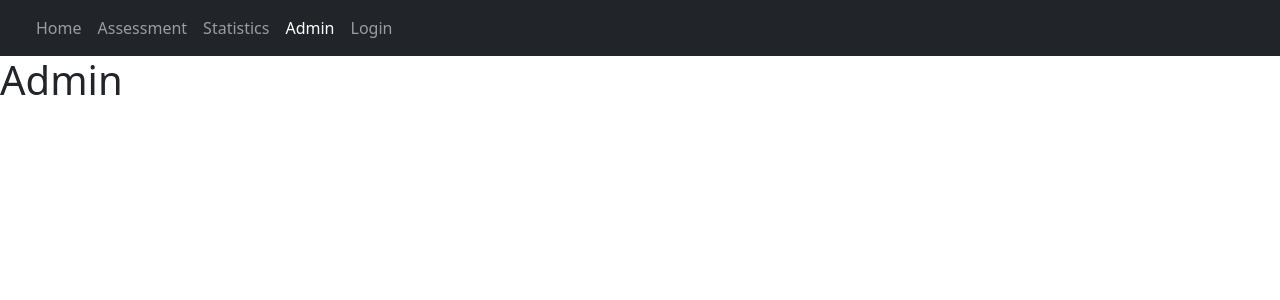
After one commit to Extrosoph/Agile-Website-Developlment, a Flask app: page /admin in a window 1280 px wide. The commit adds this page. Shown: the top 300 px of the page. Run offline with Flask 2, Linux system fonts and the light colour scheme; some libraries are stand-ins or nearby versions.

Commit message:
added an admin.html page, added admin blueprint and put database config into the models.py file.

```diff
--- a/webapp/app/__init__.py
+++ b/webapp/app/__init__.py
@@ -4,9 +4,8 @@ from secrets import token_urlsafe
 
 app = Flask(__name__)
 
+#Set a safe secret key
 app.secret_key = token_urlsafe(18)
-app.config['SQLALCHEMY_DATABASE_URI'] = 'sqlite:///baseModel.sqlite3'
-app.config['SQLALCHEMY_TRACK_MODIFICATIONS'] = False
 
 #Set session variable to last only for 5 mintues instead of 30 days.
 app.permanent_session_lifetime = timedelta(minutes=5)
@@ -15,6 +14,7 @@ app.permanent_session_lifetime = timedelta(minutes=5)
 from app import models
 from app.views import home_bp, user_bp, statistics_bp, assessment_bp
 from app.auth import login_bp, signup_bp, logout_bp
+from app.admin import admin_bp
 
 # Register the blueprints
 app.register_blueprint(home_bp)
@@ -24,3 +24,4 @@ app.register_blueprint(assessment_bp)
 app.register_blueprint(login_bp)
 app.register_blueprint(signup_bp)
 app.register_blueprint(logout_bp)
+app.register_blueprint(admin_bp)
--- a/webapp/app/admin.py
+++ b/webapp/app/admin.py
@@ -1,7 +1,8 @@
 from app import app
-from flask import  redirect, url_for, render_template, request, session, flash
+from flask import  redirect, url_for, render_template, request, session, flash, Blueprint
 
+admin_bp = Blueprint('admin_bp', __name__)
 
-@app.route("/admin")
+@admin_bp.route("/admin")
 def admin():
     return render_template("admin.html", page='admin')
--- a/webapp/app/auth.py
+++ b/webapp/app/auth.py
@@ -1,8 +1,7 @@
 from app import app
-from flask import  redirect, url_for, render_template, request, session, flash
+from flask import  redirect, url_for, render_template, request, session, flash, Blueprint
 from app.models import User, db
 from bcrypt import checkpw
-from flask import Blueprint
 
 login_bp = Blueprint('login_bp', __name__)
 signup_bp = Blueprint('signup_bp', __name__)
--- a/webapp/app/models.py
+++ b/webapp/app/models.py
@@ -6,6 +6,10 @@ from bcrypt import gensalt, hashpw
 # from flask_script import Manager
 # from flask_migrate import Migrate, MigrateCommand
 from datetime import datetime
+
+# App configuration for the database
+app.config['SQLALCHEMY_DATABASE_URI'] = 'sqlite:///baseModel.sqlite3'
+app.config['SQLALCHEMY_TRACK_MODIFICATIONS'] = False
 
 db = SQLAlchemy(app)
 
--- /dev/null
+++ b/webapp/app/templates/admin.html
@@ -0,0 +1,5 @@
+{%extends "base.html" %}
+{% block title %}Home Page{% endblock %}
+{% block content %}
+<h1>Admin</h1>
+{% endblock %}
--- a/webapp/app/templates/navbar.html
+++ b/webapp/app/templates/navbar.html
@@ -15,7 +15,11 @@
         <li class="nav-item">
           <a class="nav-link {% if page == 'statistics'%}active{% endif %} " href="/statistics">Statistics</a>
         </li>
-        {% if session['logged_in'] == True%}
+<!--Need to add a jinja if statement to check if the user is an admin-->
+        <li class="nav-item">
+          <a class="nav-link {% if page == 'admin'%}active{% endif %} " href="/admin">Admin</a>
+        </li>
+        {% if session['logged_in'] == True %}
         <li class="nav-item">
           <a class="nav-link {% if page == 'user' %}active{% endif %} " href="/user">User</a>
         </li>
```
